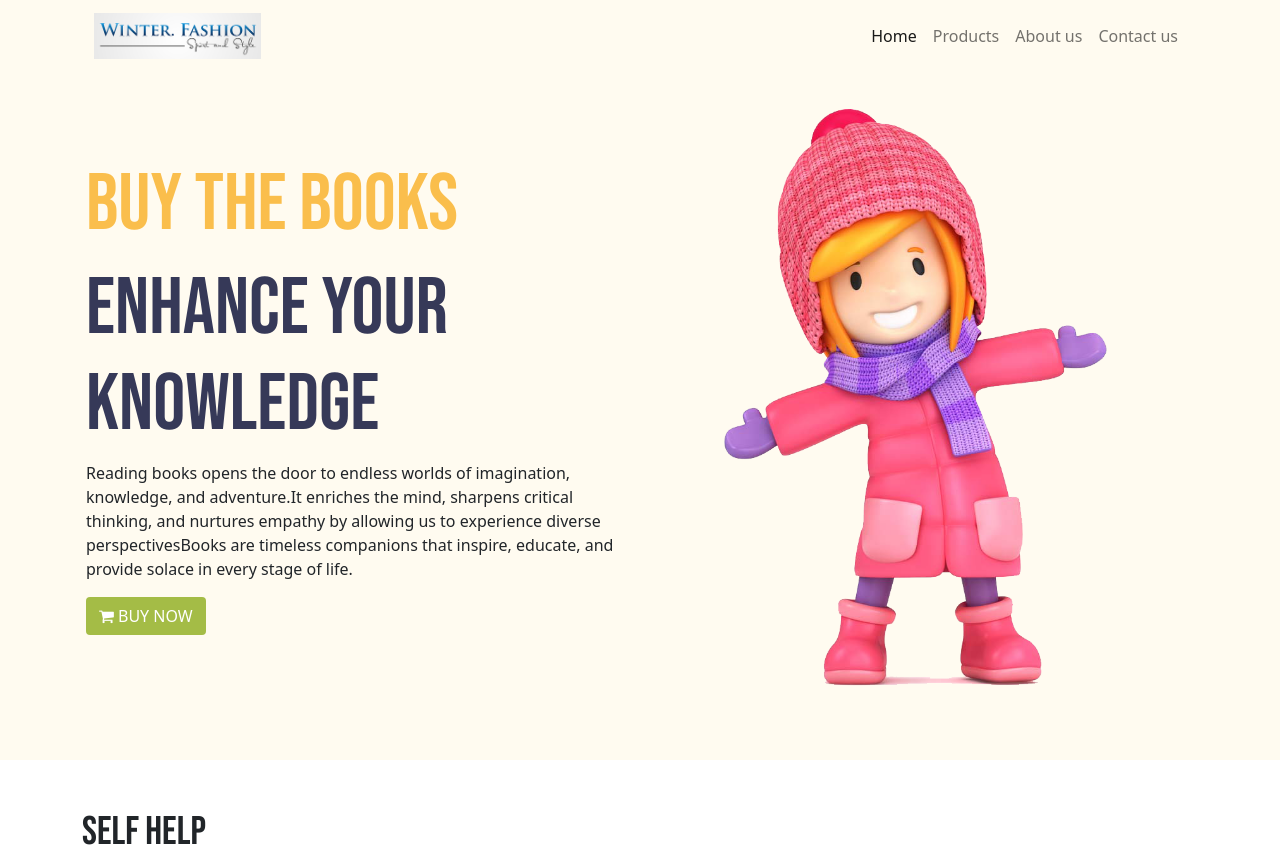
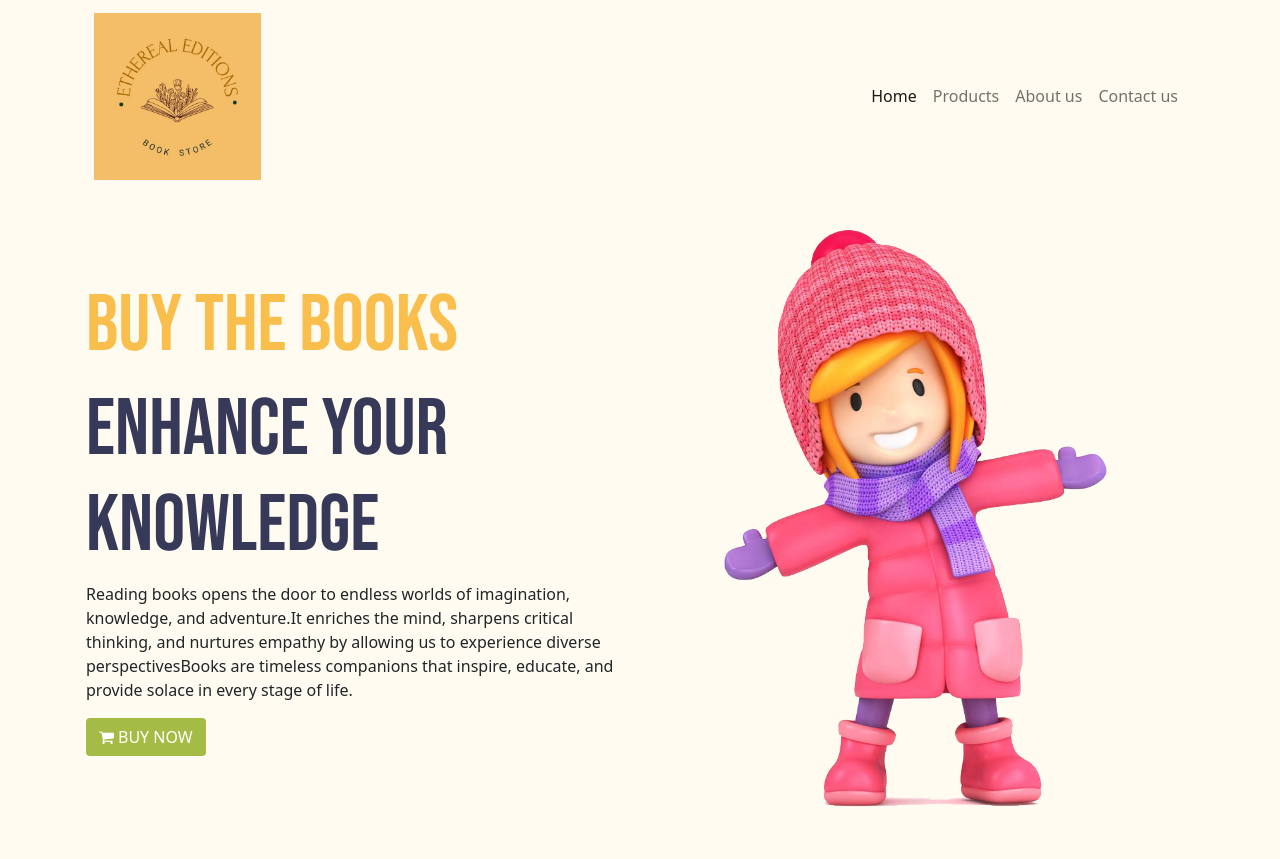
Before and after one commit to AntonyLukeP/EtherealEditions, a website: page index.html in a window 1280 px wide. Shown: the top 859 px of the page. Drawn offline with Linux system fonts and the light colour scheme.

Commit message:
Update index.html

```diff
--- a/index.html
+++ b/index.html
@@ -24,7 +24,7 @@
           <div class="container-fluid">
             <a class="navbar-brand" href="#">
               <img
-                src="Images/logo.png"
+                src="Images/logofinal.jpg"
                 alt=""
                 class="penguin-logo img-fluid"
               />
```
